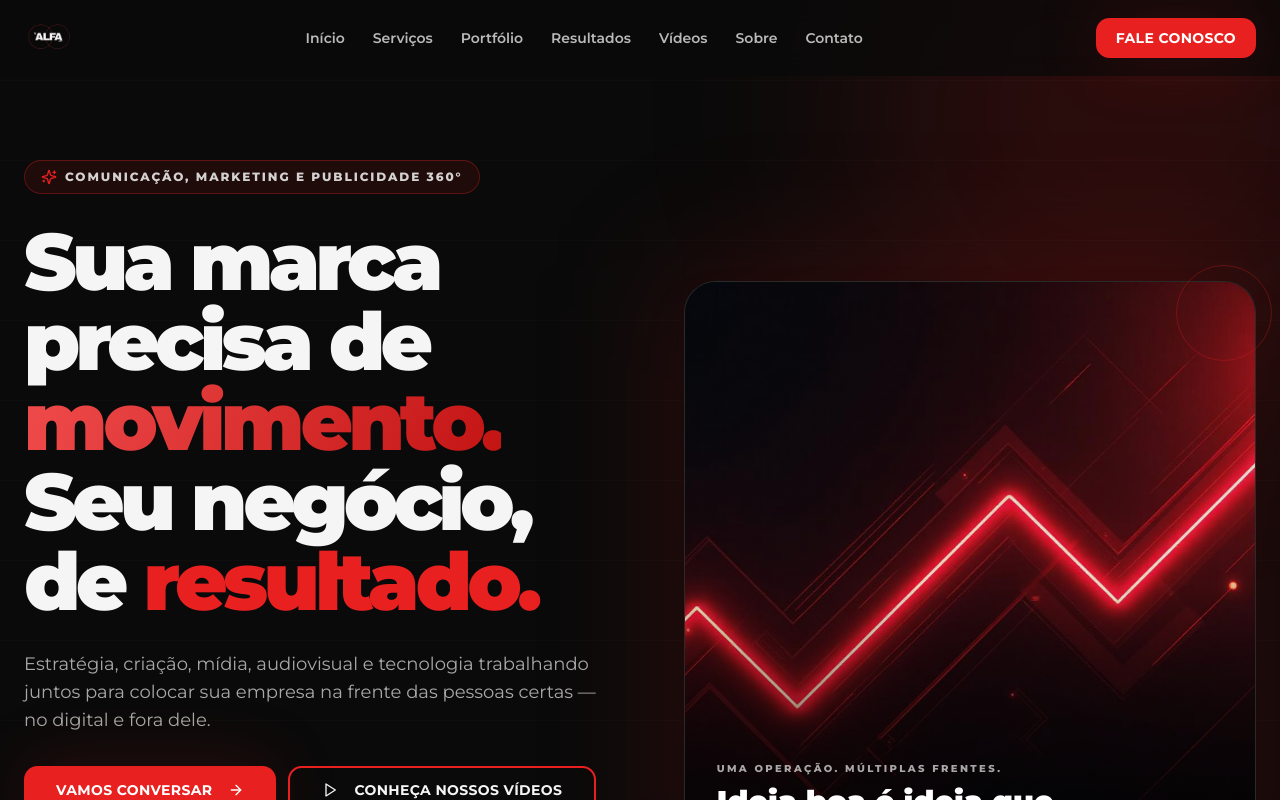
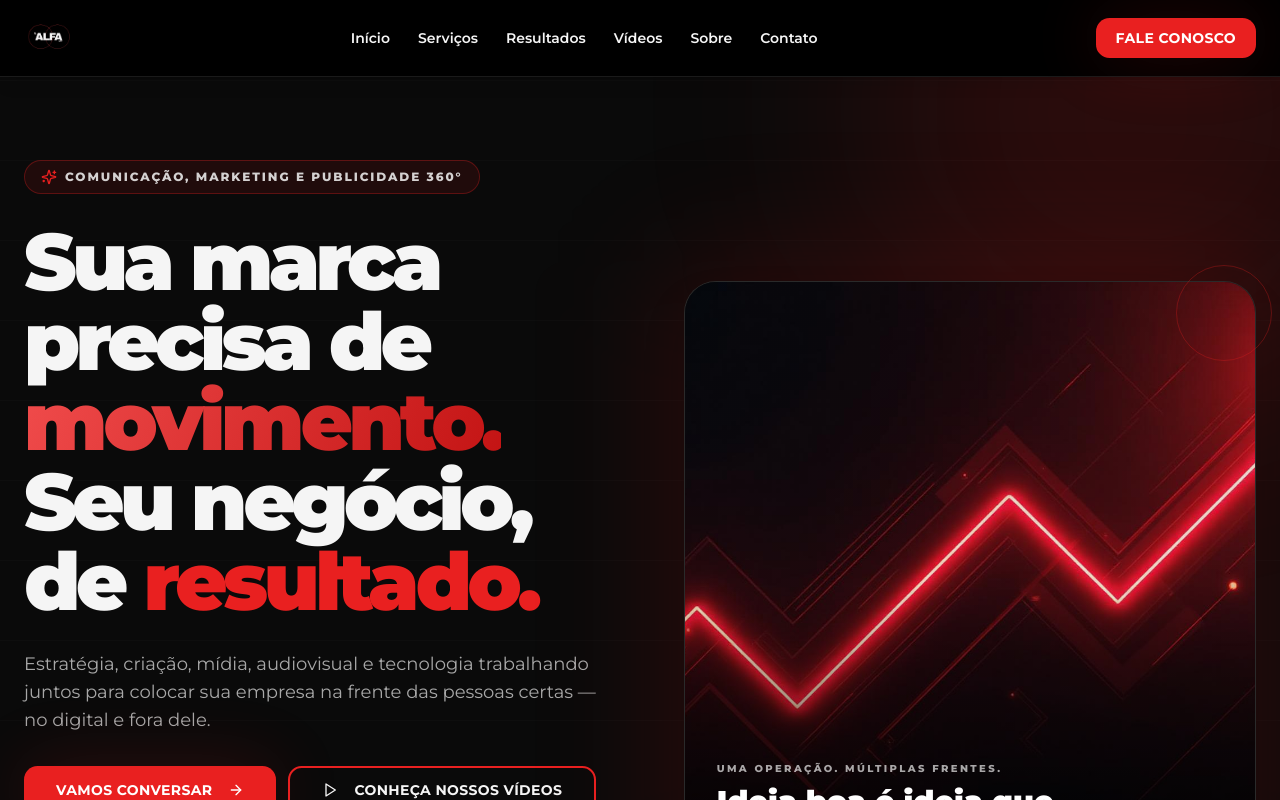
Before and after one commit to studioalfamarketingdigital-dev/studioalfamkt, a React (Vite) app: page / in a window 1280 px wide. Shown: the top 800 px of the page. Built offline with nearby package versions, Linux system fonts and the light colour scheme; the HTML template or start-up script is replaced by a standard one.

Commit message:
Remove portfolio navigation and keep fixed black header

```diff
--- a/src/components/Header.tsx
+++ b/src/components/Header.tsx
@@ -1,22 +1,14 @@
-import { useState, useEffect } from "react";
+import { useState } from "react";
 import { Menu, X } from "lucide-react";
 import { Button } from "@/components/ui/button";
 import logoAlfa from "@/assets/logo-alfa.png";
 
 const Header = () => {
-  const [isScrolled, setIsScrolled] = useState(false);
   const [isMobileMenuOpen, setIsMobileMenuOpen] = useState(false);
-
-  useEffect(() => {
-    const handleScroll = () => setIsScrolled(window.scrollY > 24);
-    window.addEventListener("scroll", handleScroll, { passive: true });
-    return () => window.removeEventListener("scroll", handleScroll);
-  }, []);
 
   const navLinks = [
     { href: "#inicio", label: "Início" },
     { href: "#servicos", label: "Serviços" },
-    { href: "#portfolio", label: "Portfólio" },
     { href: "#resultados", label: "Resultados" },
     { href: "#videos", label: "Vídeos" },
     { href: "#sobre", label: "Sobre" },
@@ -26,11 +18,7 @@ const Header = () => {
   const closeMenu = () => setIsMobileMenuOpen(false);
 
   return (
-    <header className={`fixed inset-x-0 top-0 z-50 transition-all duration-300 ${
-      isScrolled || isMobileMenuOpen
-        ? "bg-background/95 backdrop-blur-xl border-b border-border shadow-sm"
-        : "bg-background/75 backdrop-blur-md"
-    }`}>
+    <header className="fixed inset-x-0 top-0 z-50 border-b border-white/10 bg-black shadow-lg">
       <div className="container mx-auto px-4 sm:px-6 h-[76px] flex items-center justify-between gap-4">
         <a href="#inicio" onClick={closeMenu} className="flex items-center shrink-0" aria-label="Studio Alfa MKT - início">
           <img src={logoAlfa} alt="S.Alfa MKT" className="h-11 sm:h-12 w-auto max-w-[190px] object-contain" />
@@ -38,7 +26,7 @@ const Header = () => {
 
         <nav aria-label="Navegação principal" className="hidden lg:flex items-center gap-5 xl:gap-7">
           {navLinks.map((link) => (
-            <a key={link.href} href={link.href} className="whitespace-nowrap text-[13px] xl:text-sm font-semibold text-foreground/75 hover:text-primary transition-colors">
+            <a key={link.href} href={link.href} className="whitespace-nowrap text-[13px] xl:text-sm font-semibold text-foreground hover:text-primary transition-colors">
               {link.label}
             </a>
           ))}
@@ -61,10 +49,10 @@ const Header = () => {
       </div>
 
       {isMobileMenuOpen && (
-        <div id="mobile-navigation" className="lg:hidden border-t border-border bg-background/98 backdrop-blur-xl max-h-[calc(100dvh-76px)] overflow-y-auto">
+        <div id="mobile-navigation" className="lg:hidden border-t border-border bg-black max-h-[calc(100dvh-76px)] overflow-y-auto">
           <nav aria-label="Navegação móvel" className="container mx-auto px-4 sm:px-6 py-4 flex flex-col gap-1">
             {navLinks.map((link) => (
-              <a key={link.href} href={link.href} onClick={closeMenu} className="rounded-lg px-3 py-3 text-sm font-semibold text-foreground/85 hover:bg-secondary hover:text-primary transition-colors">
+              <a key={link.href} href={link.href} onClick={closeMenu} className="rounded-lg px-3 py-3 text-sm font-semibold text-foreground hover:bg-secondary hover:text-primary transition-colors">
                 {link.label}
               </a>
             ))}
```
